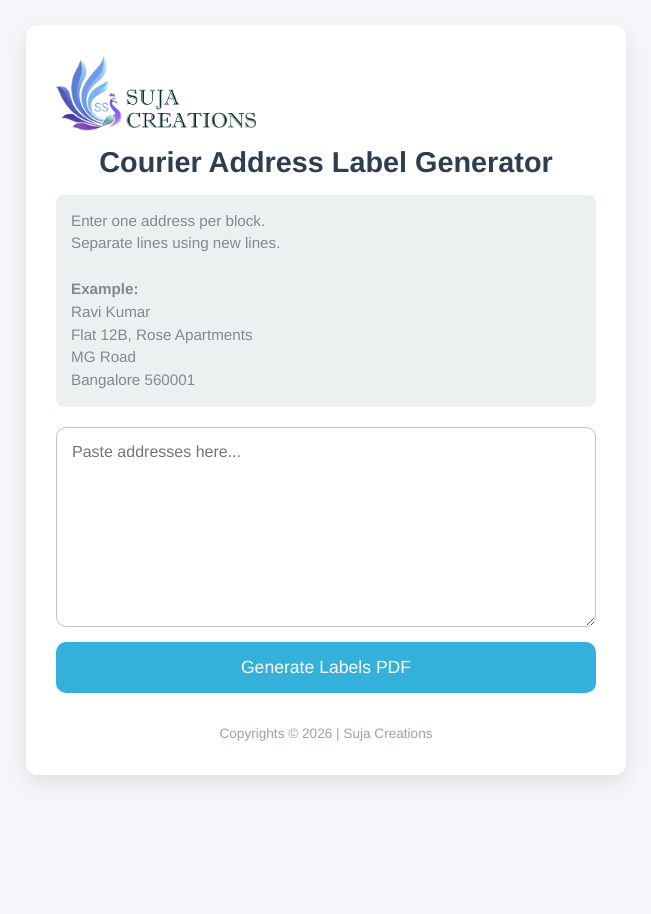
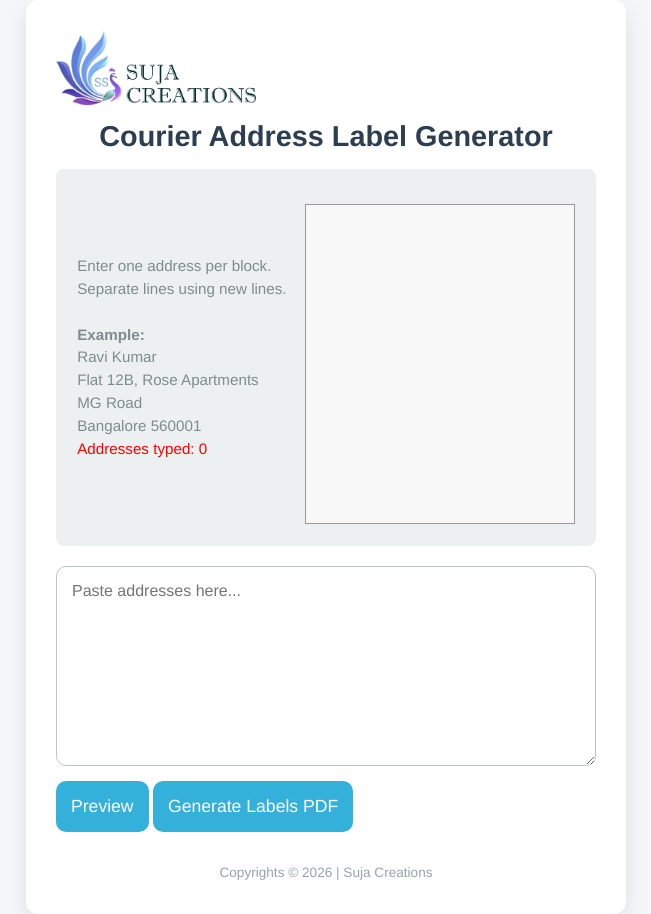
Before and after one commit to deepakssaa/address_bill_web, a Flask app: page / in a window 1280 px wide. Shown: the whole page, without its empty margins (314-965 px from the left). Before the commit the page ends 783 px from the top, so only its background shows below. Run offline with Flask 3, Linux system fonts and the light colour scheme; some libraries are stand-ins or nearby versions.

Commit message:
Preview is added

```diff
--- a/app.py
+++ b/app.py
@@ -7,7 +7,6 @@ import re
 
 app = Flask(__name__)
 
-# ---------- PAGE SETTINGS ----------
 PAGE_WIDTH, PAGE_HEIGHT = A4
 MARGIN = 40
 PADDING = 10
@@ -18,11 +17,10 @@ COLUMN_COUNT = 3
 COLUMN_WIDTH = (PAGE_WIDTH - 2 * MARGIN - (COLUMN_COUNT - 1) * GAP) / COLUMN_COUNT
 
 
-# ---------- TEXT WRAP ----------
+# ---------- HELPERS ----------
 def wrap_text(text, font, size, max_width):
     words = text.split()
-    lines = []
-    current = ""
+    lines, current = [], ""
 
     for word in words:
         test = current + (" " if current else "") + word
@@ -34,52 +32,84 @@ def wrap_text(text, font, size, max_width):
 
     if current:
         lines.append(current)
-
     return lines
 
 
-# ---------- MEASURE LABEL HEIGHT ----------
+def parse_addresses(raw):
+    blocks_raw = [b.strip() for b in re.split(r"\n\s*\n", raw) if b.strip()]
+    blocks = []
+
+    for block in blocks_raw:
+        lines = [l.strip() for l in block.splitlines() if l.strip()]
+        if len(lines) >= 2:
+            blocks.append((lines[0], lines[1:]))
+
+    return blocks
+
+
 def measure_label_height(name, address_lines, content_width):
     body_size = 11
     line_height = body_size + 4
+    lines = ["TO,"]
 
-    lines = ["TO,"]
     lines += wrap_text(name, "Helvetica-Bold", body_size + 2, content_width - INDENT)
-
     for line in address_lines:
         lines += wrap_text(line, "Helvetica", body_size, content_width - INDENT)
 
     return len(lines) * line_height + 2 * PADDING
 
 
-# ---------- DRAW LABEL ----------
 def draw_label(c, x, y, name, address_lines):
     body_size = 11
     line_height = body_size + 4
     content_width = COLUMN_WIDTH - 2 * PADDING
 
-    label_height = measure_label_height(name, address_lines, content_width)
-    c.rect(x, y - label_height, COLUMN_WIDTH, label_height)
+    height = measure_label_height(name, address_lines, content_width)
+    c.rect(x, y - height, COLUMN_WIDTH, height)
 
-    cursor_y = y - PADDING - line_height
+    y_cursor = y - PADDING - line_height
 
-    # TO,
     c.setFont("Helvetica-Bold", body_size)
-    c.drawString(x + PADDING, cursor_y, "TO,")
-    cursor_y -= line_height
+    c.drawString(x + PADDING, y_cursor, "TO,")
+    y_cursor -= line_height
 
-    # Name
     for line in wrap_text(name, "Helvetica-Bold", body_size + 2, content_width - INDENT):
         c.setFont("Helvetica-Bold", body_size + 2)
-        c.drawString(x + PADDING + INDENT, cursor_y, line)
-        cursor_y -= line_height
+        c.drawString(x + PADDING + INDENT, y_cursor, line)
+        y_cursor -= line_height
 
-    # Address
     c.setFont("Helvetica", body_size)
     for line in address_lines:
-        for wrapped in wrap_text(line, "Helvetica", body_size, content_width - INDENT):
-            c.drawString(x + PADDING + INDENT, cursor_y, wrapped)
-            cursor_y -= line_height
+        for w in wrap_text(line, "Helvetica", body_size, content_width - INDENT):
+            c.drawString(x + PADDING + INDENT, y_cursor, w)
+            y_cursor -= line_height
+
+
+def generate_pdf(blocks):
+    buffer = io.BytesIO()
+    c = canvas.Canvas(buffer, pagesize=A4)
+
+    x = MARGIN
+    y = PAGE_HEIGHT - MARGIN
+
+    for name, address_lines in blocks:
+        height = measure_label_height(name, address_lines, COLUMN_WIDTH - 2 * PADDING)
+
+        if y - height < MARGIN:
+            x += COLUMN_WIDTH + GAP
+            y = PAGE_HEIGHT - MARGIN
+
+        if x + COLUMN_WIDTH > PAGE_WIDTH - MARGIN:
+            c.showPage()
+            x = MARGIN
+            y = PAGE_HEIGHT - MARGIN
+
+        draw_label(c, x, y, name, address_lines)
+        y -= height + GAP
+
+    c.save()
+    buffer.seek(0)
+    return buffer
 
 
 # ---------- ROUTES ----------
@@ -88,50 +118,27 @@ def index():
     return render_template("index.html")
 
 
+@app.route("/preview", methods=["POST"])
+def preview():
+    raw = request.form.get("addresses", "")
+    blocks = parse_addresses(raw)
+    pdf = generate_pdf(blocks)
+
+    return send_file(
+        pdf,
+        mimetype="application/pdf",
+        as_attachment=False
+    )
+
+
 @app.route("/generate", methods=["POST"])
 def generate():
-    raw = request.form.get("addresses", "").strip()
-
-    blocks_raw = [b.strip() for b in re.split(r"\n\s*\n", raw) if b.strip()]
-    blocks = []
-
-    for block in blocks_raw:
-        lines = [l.strip() for l in block.splitlines() if l.strip()]
-        if len(lines) >= 2:
-            blocks.append((lines[0], lines[1:]))
-
-    buffer = io.BytesIO()
-    c = canvas.Canvas(buffer, pagesize=A4)
-
-    x = MARGIN
-    y = PAGE_HEIGHT - MARGIN
-
-    for name, address_lines in blocks:
-        label_height = measure_label_height(
-            name,
-            address_lines,
-            COLUMN_WIDTH - 2 * PADDING
-        )
-
-        # Move to next column if needed
-        if y - label_height < MARGIN:
-            x += COLUMN_WIDTH + GAP
-            y = PAGE_HEIGHT - MARGIN
-
-        # New page if needed
-        if x + COLUMN_WIDTH > PAGE_WIDTH - MARGIN:
-            c.showPage()
-            x = MARGIN
-            y = PAGE_HEIGHT - MARGIN
-
-        draw_label(c, x, y, name, address_lines)
-        y -= label_height + GAP
-
-    c.save()
-    buffer.seek(0)
+    raw = request.form.get("addresses", "")
+    blocks = parse_addresses(raw)
+    pdf = generate_pdf(blocks)
 
     return send_file(
-        buffer,
+        pdf,
         as_attachment=True,
         download_name="address_labels.pdf",
         mimetype="application/pdf"
--- a/static/style.css
+++ b/static/style.css
@@ -42,6 +42,15 @@ header h1 {
     padding: 15px;
     border-radius: 8px;
     line-height: 1.5;
+    display: flex;
+    flex-wrap: wrap;
+    justify-content: space-evenly;
+    align-items: center;
+    gap: 12px;
+}
+
+.address-count {
+    color: red;
 }
 
 form {
@@ -107,3 +116,16 @@ footer {
         padding: 12px;
     }
 }
+
+.pdf-preview {
+    width: 270px;
+    height: 320px;
+    margin-top: 20px;
+    border: 1px solid #999;
+    background: #f8f8f8;
+}
+
+.workarea {
+    display: flex;
+    flex-direction: row;
+}
--- a/templates/index.html
+++ b/templates/index.html
@@ -6,6 +6,22 @@
     <meta name="viewport" content="width=device-width, initial-scale=1.0">
     <title>Courier Address Label Generator</title>
     <link rel="stylesheet" href="/static/style.css">
+    <script src="https://cdnjs.cloudflare.com/ajax/libs/pdf.js/3.10.111/pdf.min.js"></script>
+    <style>
+        #pdfContainer {
+            width: 100%;
+            height: 650px;
+            border: 1px solid #999;
+            overflow: auto;
+            background: #f8f8f8;
+        }
+
+        canvas {
+            display: block;
+            margin: 0 auto 10px;
+            border: 1px solid #ccc;
+        }
+    </style>
 </head>
 
 <body>
@@ -13,7 +29,9 @@
         <header>
             <img src="/static/logo.png" width="200px" alt="">
             <h1>Courier Address Label Generator</h1>
-            <p class="hint">
+            <div class="hint">
+                <div class="left">
+                    <p>
                         Enter one address per block.<br>
                         Separate lines using new lines.<br><br>
                         <strong>Example:</strong><br>
@@ -22,12 +40,32 @@
                         MG Road<br>
                         Bangalore 560001
                     </p>
+                    <!-- Address Count -->
+                    <div class="address-count">
+                        Addresses typed: <span id="count">0</span>
+                    </div>
+                </div>
+                <div class="right">
+                    <!-- PDF Preview (Exact Output) -->
+                    <iframe name="previewFrame" alt="Preview" class="pdf-preview" title="PDF Preview">
+                    </iframe>
+                </div>
+            </div>
         </header>
 
         <main>
             <form method="POST" action="/generate">
-                <textarea name="addresses" placeholder="Paste addresses here..." required></textarea>
-                <button type="submit">Generate Labels PDF</button>
+                <textarea name="addresses" id="addresses" placeholder="Paste addresses here..." required></textarea>
+                <div class="buttons">
+                    <!-- Preview -->
+                    <button type="submit" formaction="/preview" formtarget="previewFrame">
+                        Preview
+                    </button>
+                    <!-- Generate -->
+                    <button type="submit" formaction="/generate">
+                        Generate Labels PDF
+                    </button>
+                </div>
             </form>
         </main>
 
@@ -35,6 +73,21 @@
             <p>Copyrights &copy; 2026 | Suja Creations</p>
         </footer>
     </div>
+    <script>
+        const textarea = document.getElementById("addresses");
+        const countEl = document.getElementById("count");
+
+        function updateCount() {
+            const blocks = textarea.value
+                .trim()
+                .split(/\n\s*\n/)
+                .filter(b => b.trim().length > 0);
+
+            countEl.textContent = blocks.length;
+        }
+
+        textarea.addEventListener("input", updateCount);
+    </script>
 </body>
 
 </html>
```
Lines whose indentation alone changed are shown as unchanged.
